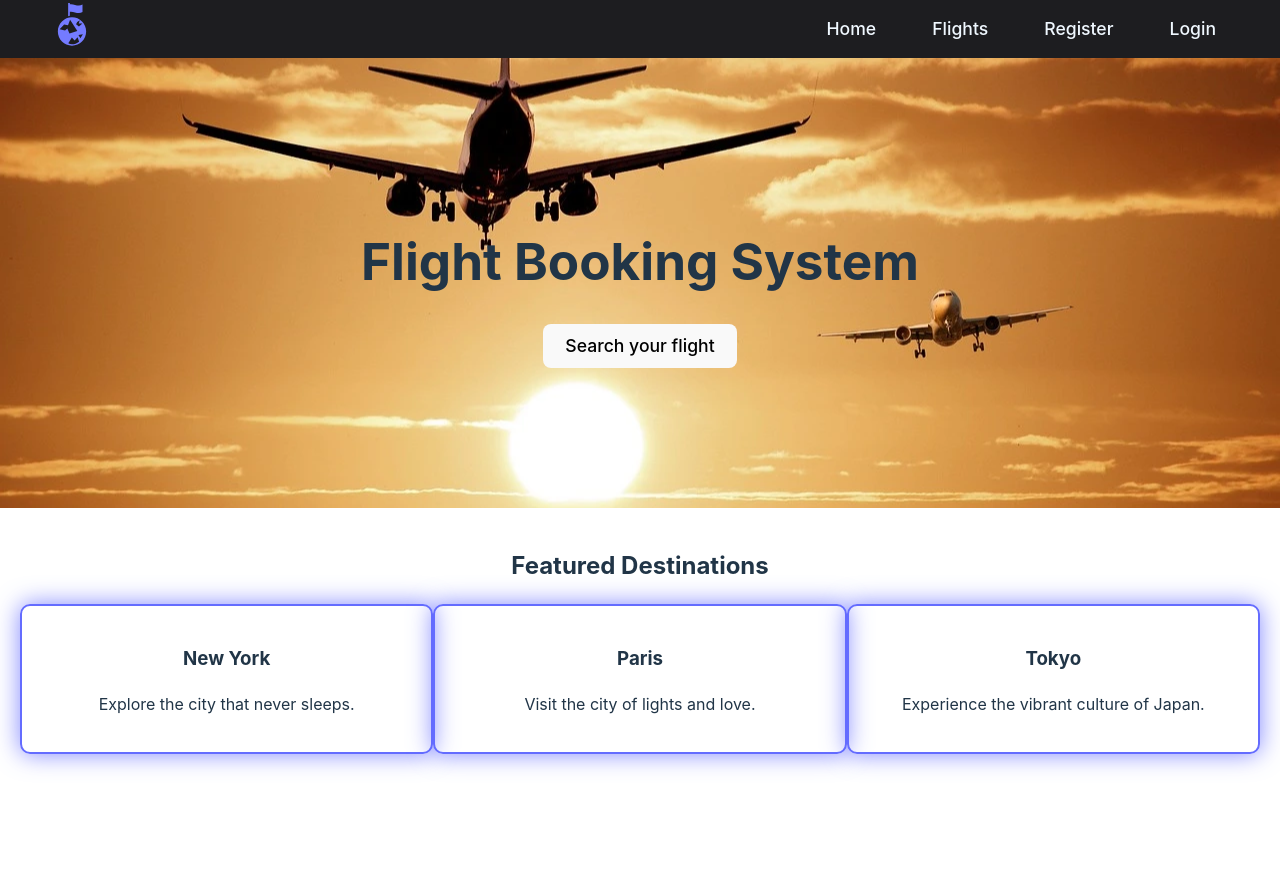
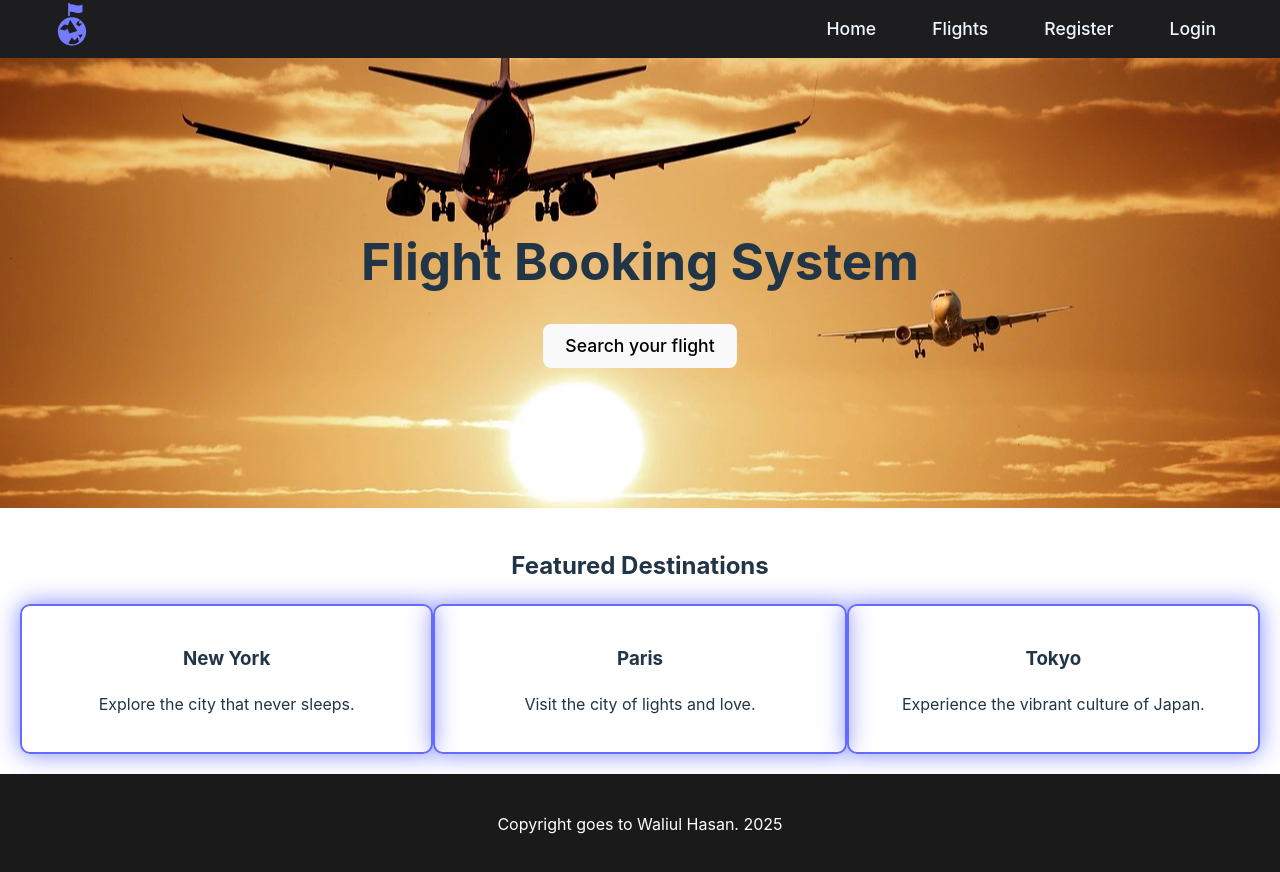
Before and after one commit to waliulhasaniram/Flight-Booking-System---MERN-Stack-Project, a React (Vite) app in the folder frontend/: page / in a window 1280 px wide. Before the commit the page ends 800 px from the top, so only its background shows below. Built offline with nearby package versions, Linux system fonts and the light colour scheme; no server answers.

Commit message:
Update App.jsx

```diff
--- a/frontend/src/App.jsx
+++ b/frontend/src/App.jsx
@@ -15,6 +15,7 @@ import AdminUpdateFlight from './navbar/pages/AdminPages/AdminUpdateFlight'
 import AdminSeeBooking from './navbar/pages/AdminPages/AdminSeeBooking'
 import AdminUpdateBooking from './navbar/pages/AdminPages/AdminUpdateBooking'
 import Error from './navbar/pages/Error'
+import Footer from './navbar/pages/Footer'
 
 function App() {
   return (
@@ -38,6 +39,7 @@ function App() {
               <Route path='admin-update-booking/:id' element={<AdminUpdateBooking />}/>
             </Route>
         </Routes>
+        <Footer />
       </BrowserRouter>
     </>
   )
```
